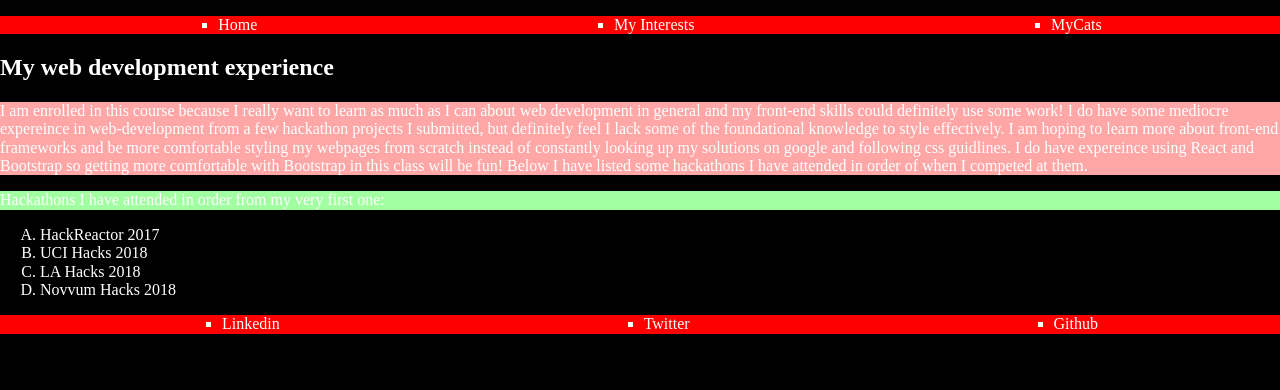
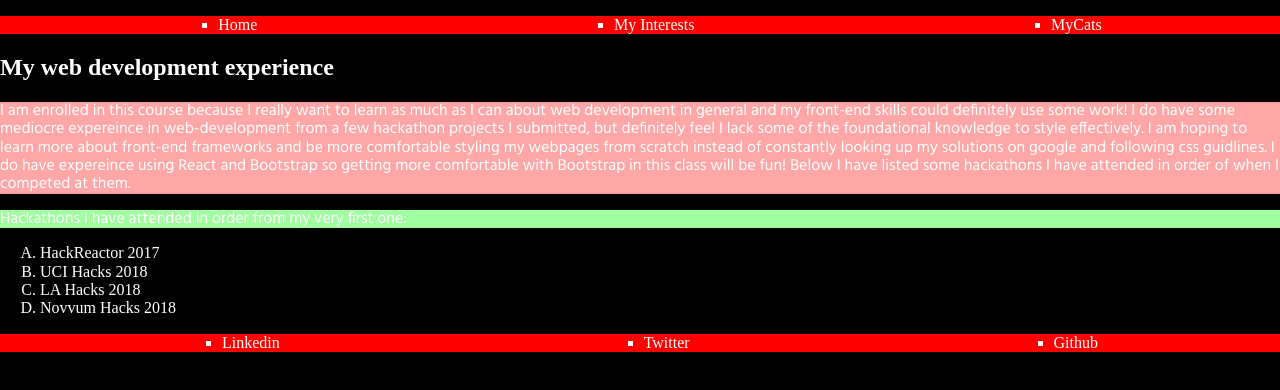
Before and after one commit to andrewtgomez96/andrewtgomez96.github.io, a plain HTML site: page MyInterests.html in a window 1280 px wide. Drawn offline with nearby package versions, Linux system fonts and the light colour scheme.

Commit message:
2-13-2019 almost done

```diff
--- a/MyInterests.html
+++ b/MyInterests.html
@@ -5,7 +5,7 @@
     <meta charset="utf-8">
     <link rel="stylesheet" type = "text/css" href="https://cdnjs.cloudflare.com/ajax/libs/normalize/8.0.1/normalize.min.css">
     <link rel="stylesheet" type = "text/css" href="./static/css/allPages.css">
-    <link href="https://fonts.googleapis.com/css?family=Open+Sans:400,700" rel="stylesheet">
+    <link href="https://fonts.googleapis.com/css?family=Hind|Open+Sans:400,700" rel="stylesheet">
     <title>Andrew Gomez</title>
 </head>
 
--- a/static/css/allPages.css
+++ b/static/css/allPages.css
@@ -43,3 +43,7 @@ a:hover {
     height: auto;
     overflow: hidden;
 }
+
+p {
+    font-family: 'Hind', sans-serif;
+}
```
Also changed, not shown: cats.html (+1 -1 lines), index.html (+1 -1 lines).
